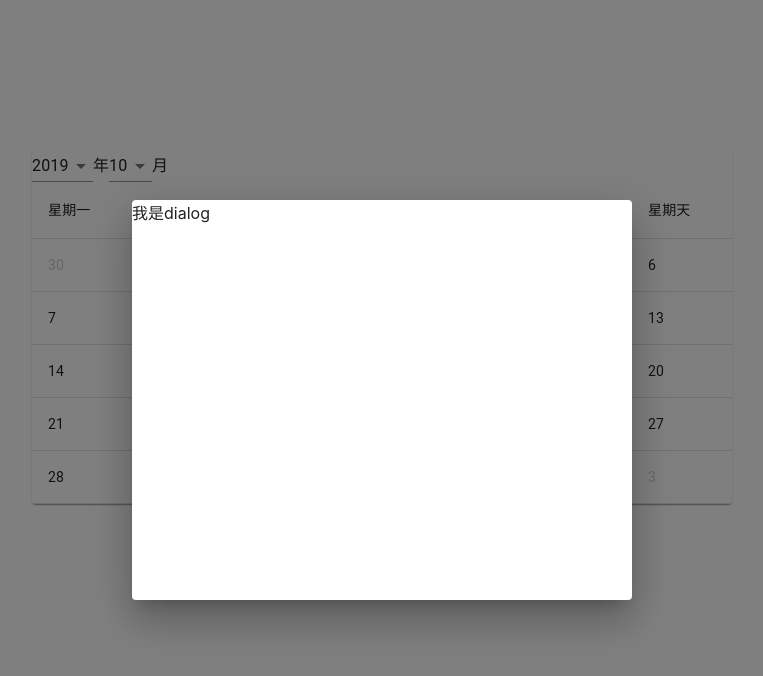
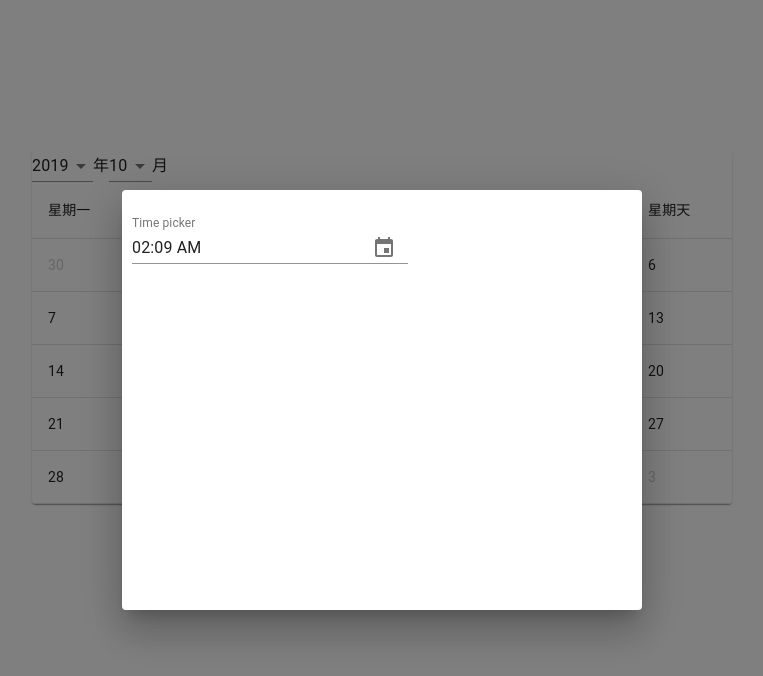
Before and after one commit to zhuweileo/calendar, a React (Create React App) app: page / in a window 1280 px wide. Both pictures are taken after a click on the element "10". Shown: the top 676 px of the page, without its empty margins (258-1021 px from the left). Built offline with nearby package versions, Linux system fonts and the light colour scheme.

Commit message:
feat: 往dialog里添加时间选择器

```diff
--- a/package.json
+++ b/package.json
@@ -3,13 +3,16 @@
   "version": "0.1.0",
   "private": true,
   "dependencies": {
+    "@date-io/date-fns": "^1.3.11",
     "@material-ui/core": "^4.5.0",
+    "@material-ui/pickers": "^3.2.7",
     "@types/classnames": "^2.2.9",
     "@types/jest": "24.0.18",
     "@types/node": "12.7.12",
     "@types/react": "16.9.5",
     "@types/react-dom": "16.9.1",
     "classnames": "^2.2.6",
+    "date-fns": "^2.6.0",
     "node-sass": "^4.13.0",
     "react": "^16.10.2",
     "react-dom": "^16.10.2",
--- a/src/App.tsx
+++ b/src/App.tsx
@@ -7,7 +7,7 @@ import CalendarItem from "./modules/Calendar/CalendarItem"
 
 const App: React.FC = () => {
     const [open,setOpen] = useState(false);
-    const [curItem, setCurItem] = useState(null);
+    const [curItem, setCurItem] = useState(undefined);
 
     function handleClose() {
         setOpen(false);
--- a/src/modules/MDialog/MDialog.module.scss
+++ b/src/modules/MDialog/MDialog.module.scss
@@ -1,4 +1,5 @@
 .m-dialog{
   width: 500px;
   height: 400px;
+  padding: 10px;
 }
--- a/src/modules/MDialog/MDialog.tsx
+++ b/src/modules/MDialog/MDialog.tsx
@@ -3,6 +3,12 @@ import {Props} from "./MDialog.d";
 import {Dialog,} from "@material-ui/core";
 import className from 'classnames/bind';
 import style from './MDialog.module.scss';
+import DateFnsUtils from '@date-io/date-fns';
+import 'date-fns'
+import {
+    MuiPickersUtilsProvider,
+    KeyboardTimePicker,
+} from '@material-ui/pickers';
 
 const cx = className.bind(style);
 
@@ -10,17 +16,56 @@ export default function MDialog(props: Props) {
     const {
         open,
         onClose = () => {},
-        selectedValue
+        selectedValue = {}
     } = props;
 
-    function closeHandler(){
+    const {tableDate} = selectedValue;
+
+    const [selectedDate, setSelectedDate] = useState(new Date());
+
+    function closeHandler() {
         onClose()
     }
 
+    const handleDateChange = (date: any) => {
+        // console.log(date);
+        setSelectedDate(date);
+    };
+
+    const curTime = new Date(selectedDate);
+    const curDate = curTime.getDate();
+    const curHour = curTime.getHours();
+    console.log(curDate);
+
+    function getColorByTime(){
+        if(!tableDate) return '#ccc';
+        if(curDate === tableDate &&  curHour < 23 ) {
+            return 'green'
+        }
+        // if(curDate)
+    }
+
+    const timeBg = {
+        color: [],
+    };
+
     return (
-        <Dialog  open={open} onClose={closeHandler}>
+        <Dialog open={open} onClose={closeHandler}>
             <div className={cx('m-dialog')}>
-                我是dialog
+                <div  className={cx('time-wrap')}>
+                    <MuiPickersUtilsProvider utils={DateFnsUtils}>
+                        <KeyboardTimePicker
+                            margin="normal"
+                            id="time-picker"
+                            label="Time picker"
+                            value={selectedDate}
+                            onChange={handleDateChange}
+                            KeyboardButtonProps={{
+                                'aria-label': 'change time',
+                            }}
+                        />
+                    </MuiPickersUtilsProvider>
+                </div>
             </div>
         </Dialog>
     )
```
Also changed, not shown: 1 other file (tests, documents, lock files or other folders).
